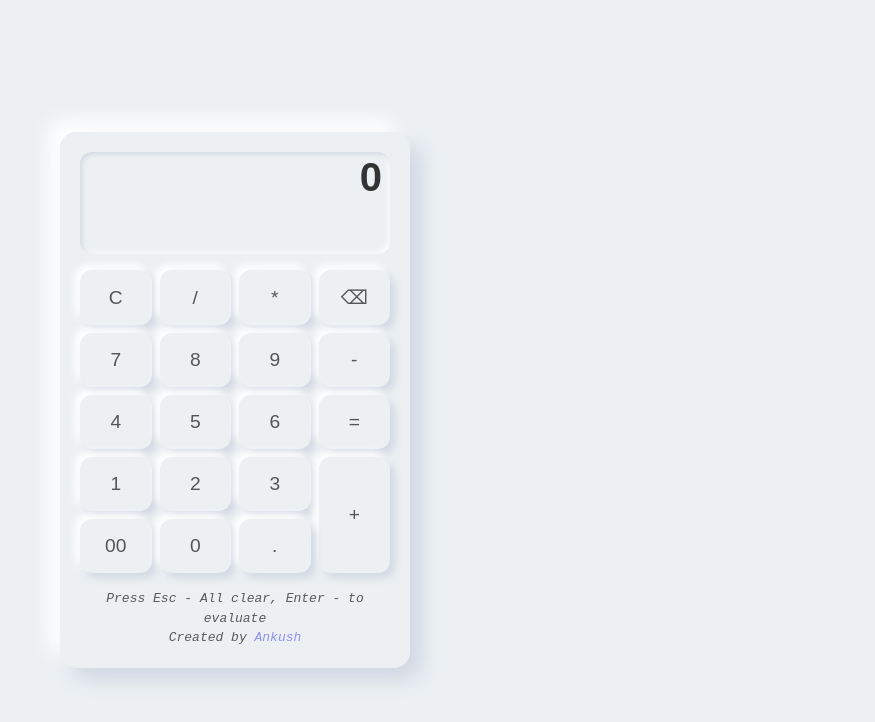
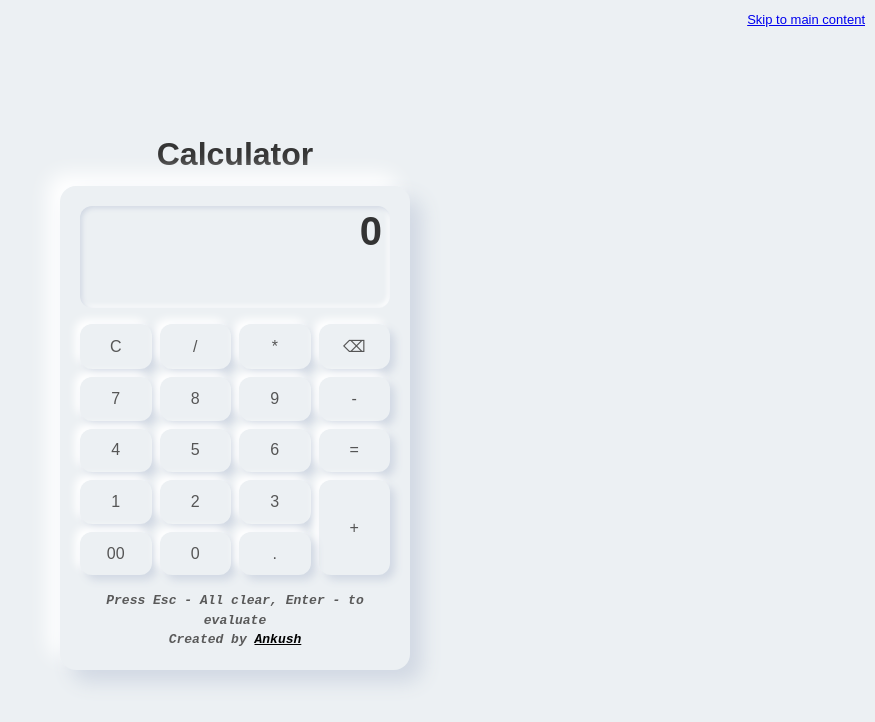
Before and after one commit to ankushshewale/Calculator, a React (Vite) app: page / in a window 1280 px wide. Shown: the top 722 px of the page, without its empty margins (405-1280 px from the left). Built offline with nearby package versions, Linux system fonts and the light colour scheme.

Commit message:
Accessibility Issues fixed

```diff
--- a/index.html
+++ b/index.html
@@ -4,10 +4,16 @@
     <meta charset="UTF-8" />
     <link rel="icon" type="image/svg+xml" href="/vite.svg" />
     <meta name="viewport" content="width=device-width, initial-scale=1.0" />
+    <meta
+      name="description"
+      content="Accessible online calculator designed for ease of use by everyone, including keyboard and screen reader users. Perform quick calculations with a focus on usability and accessibility."
+    />
+    <meta />
     <title>Calculator</title>
   </head>
   <body>
-    <div id="root"></div>
+    <a class="skip-link" href="#root">Skip to main content</a>
+    <main id="root"></main>
     <script type="module" src="/src/main.tsx"></script>
   </body>
 </html>
--- a/src/App.css
+++ b/src/App.css
@@ -7,12 +7,24 @@
   width: 90%;
   display: flex;
   justify-content: center;
+  align-items: center;
+  flex-direction: column;
+}
+
+.skip-link {
+  font-size: small;
+  align-self: end;
+  position: absolute;
+  top: 10px;
+  right: 10px;
 }
 
 body {
+  position: relative;
   display: flex;
   align-items: center;
   justify-content: center;
+  flex-direction: column;
   margin: 0;
   padding: 0;
   font-family: Arial, sans-serif;
@@ -25,6 +37,12 @@ body {
   align-items: center;
   min-height: 100vh;
   padding: 1rem;
+}
+
+h1 {
+  color: #353535;
+  margin-block: 0px 8px;
+  background: #ecf0f3;
 }
 
 .calculator {
@@ -71,10 +89,10 @@ body {
 
 .calc-button {
   background-color: var(--bgColor);
-  padding: 1rem;
+  padding: 0.8rem;
   border: none;
   border-radius: 12px;
-  font-size: 1.2rem;
+  font-size: 1rem;
   cursor: pointer;
   transition: all 0.3s ease;
   box-shadow: 5px 5px 8px #d1d8e3, -5px -5px 8px #fff;
@@ -82,7 +100,13 @@ body {
 }
 
 .calc-button:hover {
+  background-color: #d5f3da;
+}
+
+.calc-button:focus {
   background-color: var(--bgColor);
+  background-color: #d5f3da;
+  color: #0b0b0b;
   box-shadow: 3px 3px 6px #d1d8e3, -3px -3px 6px #fff;
   transform: translateY(-2px);
 }
@@ -105,13 +129,26 @@ body {
   padding-top: 16px;
   font-style: italic;
   text-align: center;
+  font-weight: bold;
 }
 
 .credits a {
-  opacity: 0.4;
   text-decoration: none;
+  color: black;
+  text-decoration: underline;
 }
 
+.sr-only {
+  clip: rect(0, 0, 0, 0);
+  white-space: nowrap;
+  border-width: 0;
+  width: 1px;
+  height: 1px;
+  margin: -1px;
+  padding: 0;
+  position: absolute;
+  overflow: hidden
+}
 
 @media screen and (max-width: 600px) {
   .calculator {
--- a/src/App.tsx
+++ b/src/App.tsx
@@ -6,6 +6,7 @@ function App() {
   return (
     <>
       {console.group("Calculator App Initialized!")}
+      <h1>Calculator</h1>
       <Calculator />
     </>
   )
--- a/src/components/Calculator.tsx
+++ b/src/components/Calculator.tsx
@@ -11,6 +11,20 @@ const buttons = [
   "1", "2", "3", "+",
   "00", "0", ".",
 ];
+
+const ariaLabelMap: {
+  [key in "C" | "/" | "*" | "⌫" | "-" | "=" | "+" | "." | "00"]: string;
+} = {
+  "C": "Clear",
+  "/": "Divide",
+  "*": "Multiply",
+  "⌫": "Backspace",
+  "-": "Subtract",
+  "=": "Equals",
+  "+": "Add",
+  ".": "Decimal",
+  "00": "Double Zero",
+};
 
 const Calculator = () => {
   const dispatch = useDispatch();
@@ -49,19 +63,22 @@ const Calculator = () => {
 
 
   return (
-        <div className="calculator">
-            <div className="display-result">{result === "0" ? expression || "0" : result}</div>
+    <section className="calculator">
+      <div className="display-result" >
+        <div className='sr-only' aria-live="polite">Result is {result}</div>
+        {result === "0" ? expression || "0" : result}</div>
       <div className="buttons-grid">
         {buttons.map((btn) => (
-                    <button key={btn} onClick={() => handleClick(btn)} className="calc-button">
-                        {btn}
+          <button key={btn} onClick={() => handleClick(btn)} className="calc-button"  >
+            <span aria-label={(ariaLabelMap as any)[btn] || btn} className="sr-only"></span>
+            <span aria-hidden="true">{btn}</span>
           </button>
         ))}
       </div>
       <kbd className='credits'>
         Press Esc - All clear, Enter - to evaluate
         <br />Created by <a href="https://github.com/ankushshewale" target='_blank' title='Github - Ankush Shewale'>Ankush</a></kbd>
-        </div>
+    </section>
   )
 }
 
```
Lines whose indentation alone changed are shown as unchanged.
